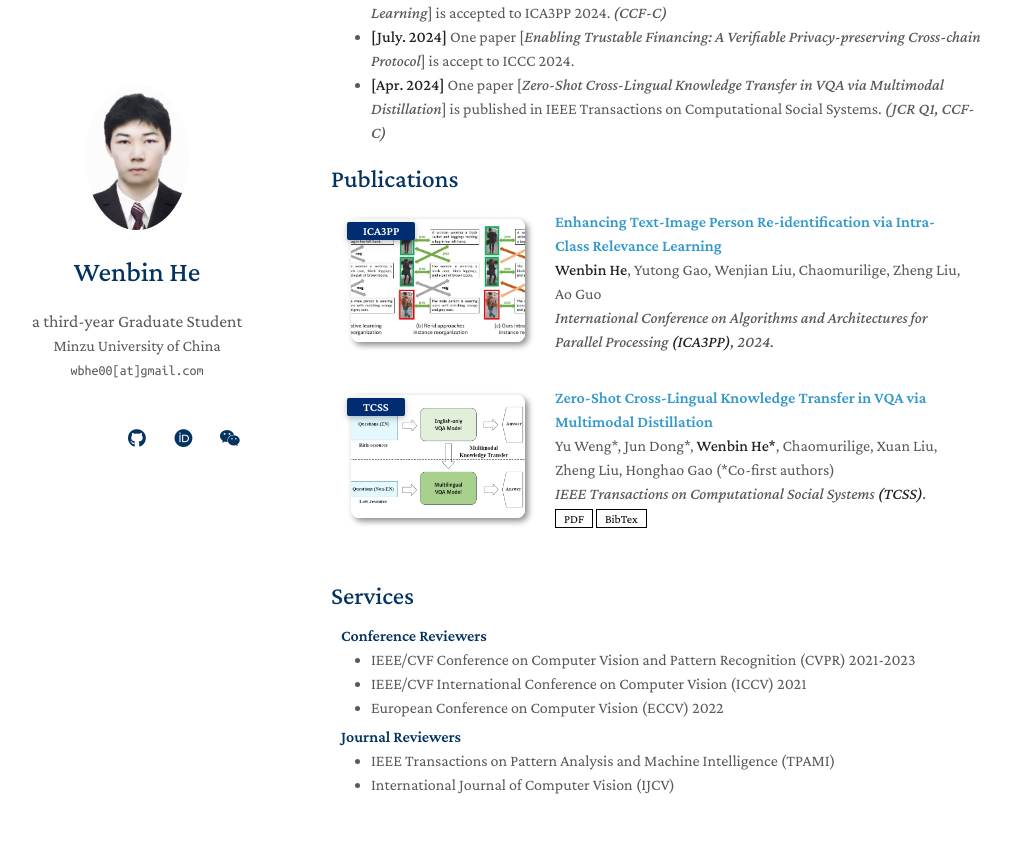
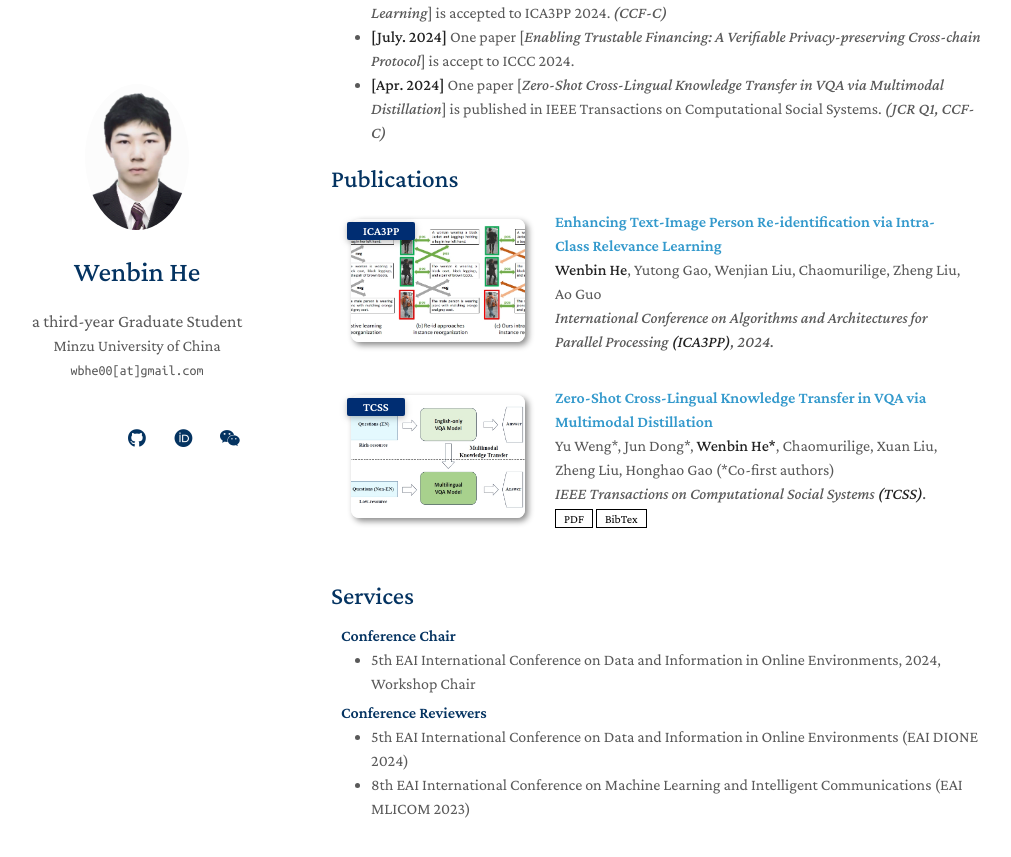
Before and after one commit to BbiHH/BbiHH.github.io, a Jekyll site: the page built from index.md, in a window 1280 px wide and 900 px high, scrolled down 541 px. Shown: the top 857 px of the window, without its empty margins (139-1150 px from the left). Built offline with Jekyll 4.4.1, drawn with Linux system fonts in a browser that asks for light colours; a style sheet for code colours, icons or effects is not loaded; our own code applies the rules of GitHub Pages for plain Markdown files.

Commit message:
Update services.md

```diff
--- a/_includes/services.md
+++ b/_includes/services.md
@@ -1,16 +1,14 @@
 ## Services
+
+<h4 style="margin:0 10px 0;">Conference Chair</h4>
+
+<ul style="margin:0 0 5px;">
+  <li><a href="https://dione-conference.eai-conferences.org/2024/"><autocolor>5th EAI International Conference on Data and Information in Online Environments, 2024, Workshop Chair</autocolor></a></li>
+</ul>
 
 <h4 style="margin:0 10px 0;">Conference Reviewers</h4>
 
 <ul style="margin:0 0 5px;">
-  <li><a href="http://cvpr2023.thecvf.com/"><autocolor>IEEE/CVF Conference on Computer Vision and Pattern Recognition (CVPR) 2021-2023</autocolor></a></li>
-  <li><a href="http://iccv2021.thecvf.com/"><autocolor>IEEE/CVF International Conference on Computer Vision (ICCV) 2021</autocolor></a></li>
-  <li><a href="https://eccv2022.ecva.net/"><autocolor>European Conference on Computer Vision (ECCV) 2022</autocolor></a></li>
+  <li><a href="https://dione-conference.eai-conferences.org/2024/"><autocolor>5th EAI International Conference on Data and Information in Online Environments (EAI DIONE 2024)</autocolor></a></li>
+  <li><a href="https://mlicom.eai-conferences.org/2023/"><autocolor>8th EAI International Conference on Machine Learning and Intelligent Communications (EAI MLICOM 2023)</autocolor></a></li>
 </ul>
-
-<h4 style="margin:0 10px 0;">Journal Reviewers</h4>
-
-<ul style="margin:0 0 20px;">
-  <li><a href="https://www.computer.org/csdl/journal/tp"><autocolor>IEEE Transactions on Pattern Analysis and Machine Intelligence (TPAMI)</autocolor></a></li>
-  <li><a href="https://www.springer.com/journal/11263"><autocolor>International Journal of Computer Vision (IJCV)</autocolor></a></li>
-</ul>
```
